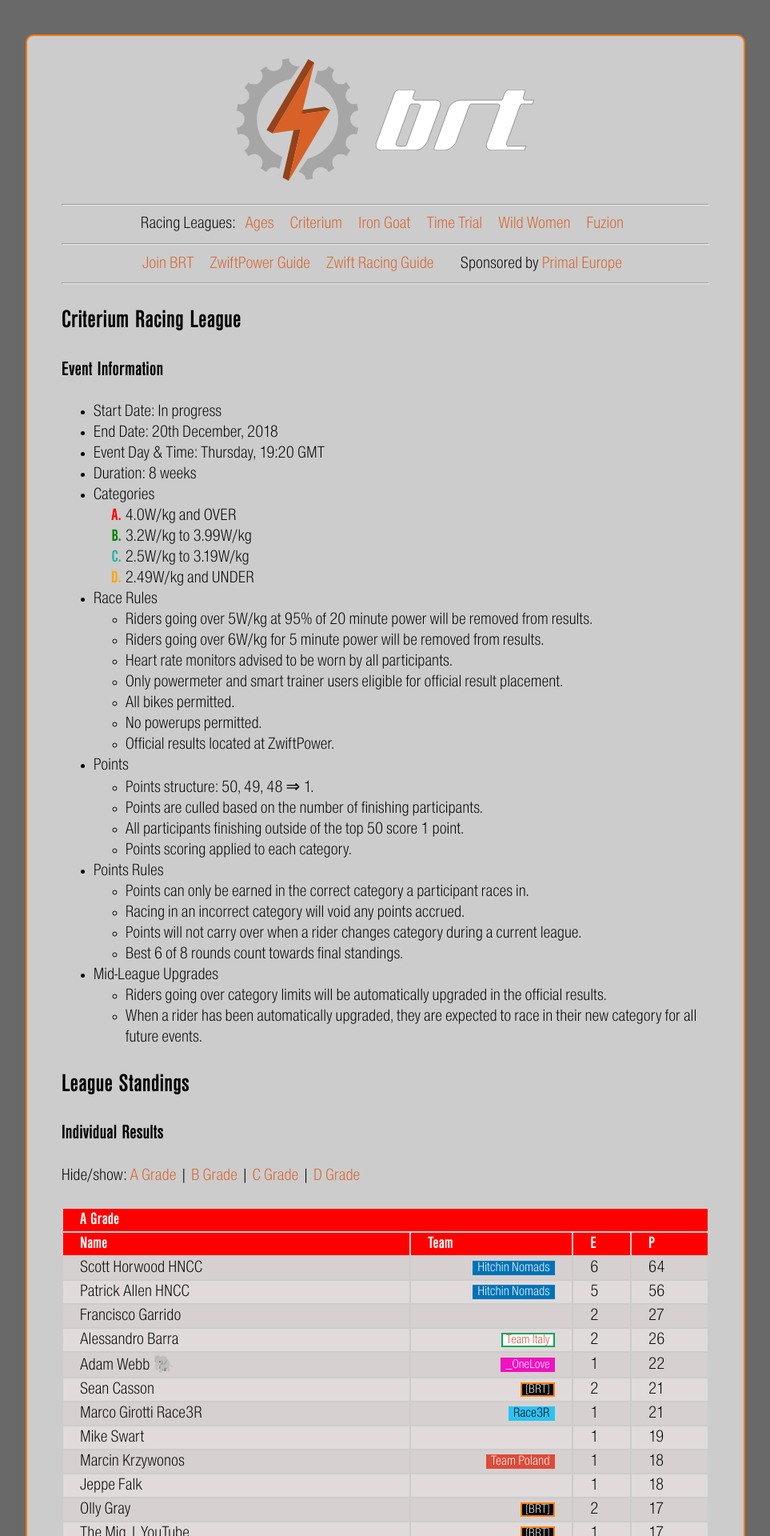
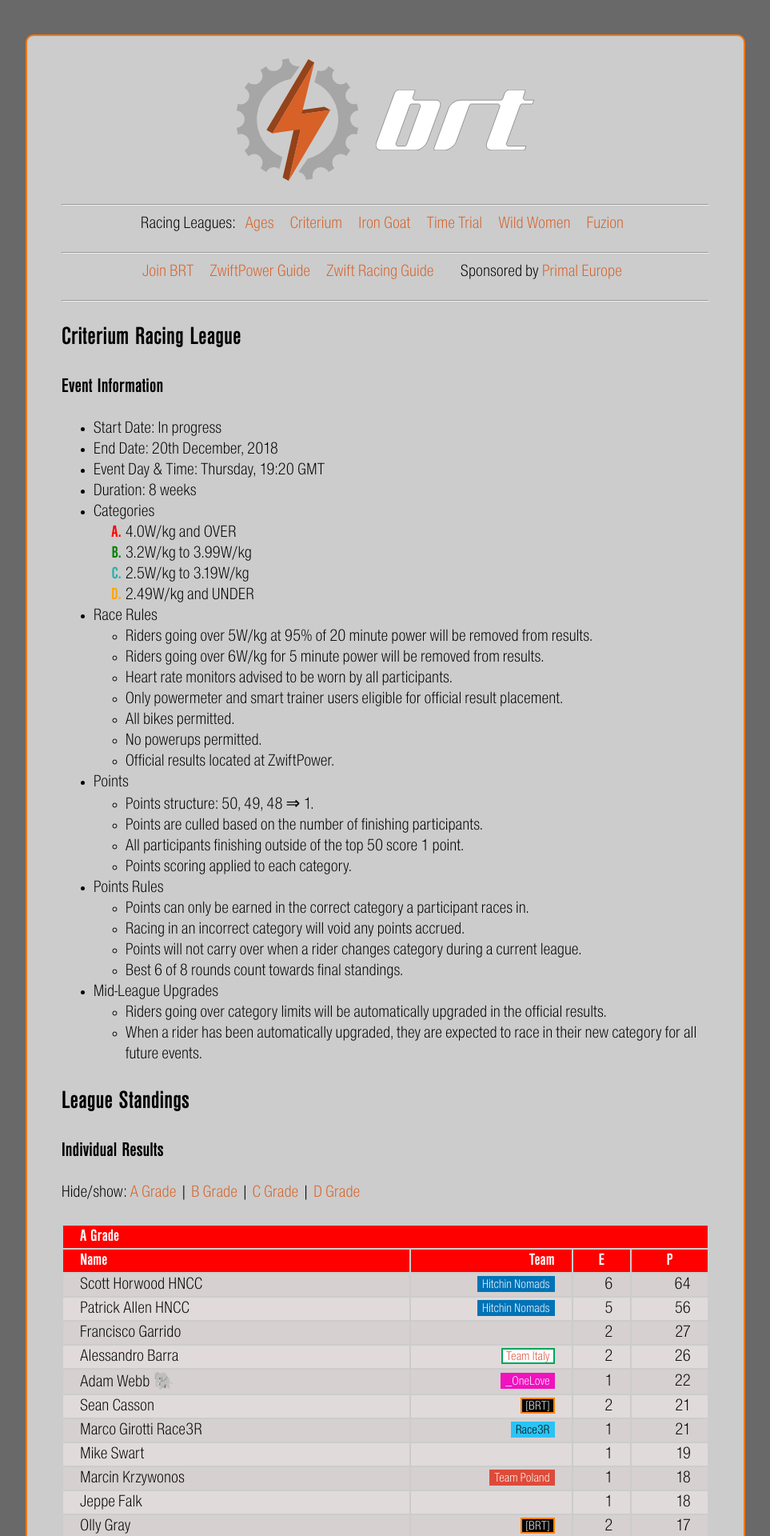
Before and after one commit to jessicah/boltrace.team, a Jekyll site: the page built from criterium-league.html, in a window 1280 px wide. Shown: the top 1920 px of the page at 80% size, without its empty margins (158-1121 px from the left). Built offline with Jekyll 4.4.1, drawn with Linux system fonts in a browser that asks for light colours.

Commit message:
Further layout cleanup, use a few more CSS classes.

```diff
--- a/_layouts/default.html
+++ b/_layouts/default.html
@@ -119,7 +119,7 @@
       padding: 0;
       margin: 0;
       padding-bottom: 0.5em;
-      display: inline;
+      display: inline-block;
     }
     ul.nav-menu > li > a {
       padding-left: 8px;
--- a/criterium-league.html
+++ b/criterium-league.html
@@ -108,13 +108,33 @@ Hide/show: <a style='cursor: pointer;' onclick='javascript:toggleGrade("a")'>A G
 <a style='cursor: pointer;' onclick='javascript:toggleGrade("c")'>C Grade</a> |
 <a style='cursor: pointer;' onclick='javascript:toggleGrade("d")'>D Grade</a>
 <br/><br/>
-<table>
+<style type='text/css'>
+#individual-results td.team-badge {
+	text-align: right;
+}
+#team-results td.team-badge {
+	text-align: left;
+}
+td.team-badge {
+	padding-top: 3px;
+	padding-bottom: 3px;
+}
+td.team-badge > span {
+	font-size: 75%;
+	padding-top: 2px;
+	padding-left: 4px;
+	padding-right: 4px;
+	border-style: solid;
+	border-width: 2px;
+}
+</style>
+<table id='individual-results'>
 	<thead class='a-grade'>
 			<tr style='background-color: red'>
 					<th colspan='4'>A Grade</th>
 				</tr>
 			<tr style='background-color: red'>
-<th>Name</th><th>Team</th><th>E</th><th>P</th>
+<th>Name</th><th style='text-align: right'>Team</th><th style='text-align: center'>E</th><th style='text-align: center'>P</th>
 </tr>
 </thead>
 <tbody class='a-grade'>
@@ -126,15 +146,15 @@ Hide/show: <a style='cursor: pointer;' onclick='javascript:toggleGrade("a")'>A G
 			{% if tnamesize > 0 %}
 				{% assign border = item.tbd %}
 				{% if border == "ffffff" %}
-					<td style='text-align: right; padding-top: 3px; padding-bottom: 3px'><span style='font-size: 80%; padding-left: 4px; padding-right: 4px; border-style: solid; border-width: 2px; background-color: {{item.tbc}}; color:{{item.tc}}; border-color: {{item.tbc}}'>{{ item.tname }}</span></td>
+					<td class='team-badge'><span style='background-color: {{item.tbc}}; color:{{item.tc}}; border-color: {{item.tbc}}'>{{ item.tname }}</span></td>
 				{% else %}
-					<td style='text-align: right; padding-top: 3px; padding-bottom: 3px'><span style='font-size: 75%; padding-left: 4px; padding-right: 4px; border-style: solid; border-width: 2px; background-color: {{item.tbc}}; color:{{item.tc}}; border-color: {{item.tbd}}'>{{ item.tname }}</span></td>
+					<td class='team-badge'><span style='background-color: {{item.tbc}}; color:{{item.tc}}; border-color: {{item.tbd}}'>{{ item.tname }}</span></td>
 				{% endif %}
 			{% else %}
-			<td>{{tnamesize}}</td>
+			<td></td>
 			{% endif %}
-			<td>{{ item.events }}</td>
-			<td>{{ item.points }}</td>
+			<td style='text-align: right'>{{ item.events }}</td>
+			<td style='text-align: right'>{{ item.points }}</td>
 	</tr>
 	{% endfor %}
 </tbody>
@@ -143,7 +163,7 @@ Hide/show: <a style='cursor: pointer;' onclick='javascript:toggleGrade("a")'>A G
 				<th colspan='4'>B Grade</th>
 			</tr>
 		<tr style='background-color: green'>
-	<th>Name</th><th>Team</th><th>E</th><th>P</th>
+	<th>Name</th><th style='text-align: right'>Team</th><th style='text-align: center'>E</th><th style='text-align: center'>P</th>
 	</tr>
 	</thead>
 <tbody class='b-grade'>
@@ -155,15 +175,15 @@ Hide/show: <a style='cursor: pointer;' onclick='javascript:toggleGrade("a")'>A G
 			{% if tnamesize > 0 %}
 				{% assign border = item.tbd %}
 				{% if border == "ffffff" %}
-					<td style='text-align: right; padding-top: 3px; padding-bottom: 3px'><span style='font-size: 75%; padding-left: 4px; padding-right: 4px; border-style: solid; border-width: 2px; background-color: {{item.tbc}}; color:{{item.tc}}; border-color: {{item.tbc}}'>{{ item.tname }}</span></td>
+					<td class='team-badge'><span style='background-color: {{item.tbc}}; color:{{item.tc}}; border-color: {{item.tbc}}'>{{ item.tname }}</span></td>
 				{% else %}
-					<td style='text-align: right; padding-top: 3px; padding-bottom: 3px'><span style='font-size: 75%; padding-left: 4px; padding-right: 4px; border-style: solid; border-width: 2px; background-color: {{item.tbc}}; color:{{item.tc}}; border-color: {{item.tbd}}'>{{ item.tname }}</span></td>
+					<td class='team-badge'><span style='background-color: {{item.tbc}}; color:{{item.tc}}; border-color: {{item.tbd}}'>{{ item.tname }}</span></td>
 				{% endif %}
 			{% else %}
-			<td>{{tnamesize}}</td>
+			<td></td>
 			{% endif %}
-			<td>{{ item.events }}</td>
-			<td>{{ item.points }}</td>
+			<td style='text-align: right'>{{ item.events }}</td>
+			<td style='text-align: right'>{{ item.points }}</td>
 	</tr>
 	{% endfor %}
 </tbody>
@@ -172,7 +192,7 @@ Hide/show: <a style='cursor: pointer;' onclick='javascript:toggleGrade("a")'>A G
 				<th colspan='4'>C Grade</th>
 			</tr>
 		<tr style='background-color: lightseagreen'>
-	<th>Name</th><th>Team</th><th>E</th><th>P</th>
+	<th>Name</th><th style='text-align: right'>Team</th><th style='text-align: center'>E</th><th style='text-align: center'>P</th>
 	</tr>
 	</thead>
 <tbody class='c-grade'>
@@ -184,15 +204,15 @@ Hide/show: <a style='cursor: pointer;' onclick='javascript:toggleGrade("a")'>A G
 			{% if tnamesize > 0 %}
 				{% assign border = item.tbd %}
 				{% if border == "ffffff" %}
-					<td style='text-align: right; padding-top: 3px; padding-bottom: 3px'><span style='font-size: 75%; padding-left: 4px; padding-right: 4px; border-style: solid; border-width: 2px; background-color: {{item.tbc}}; color:{{item.tc}}; border-color: {{item.tbc}}'>{{ item.tname }}</span></td>
+					<td class='team-badge'><span style='background-color: {{item.tbc}}; color:{{item.tc}}; border-color: {{item.tbc}}'>{{ item.tname }}</span></td>
 				{% else %}
-					<td style='text-align: right; padding-top: 3px; padding-bottom: 3px'><span style='font-size: 75%; padding-left: 4px; padding-right: 4px; border-style: solid; border-width: 2px; background-color: {{item.tbc}}; color:{{item.tc}}; border-color: {{item.tbd}}'>{{ item.tname }}</span></td>
+					<td class='team-badge'><span style='background-color: {{item.tbc}}; color:{{item.tc}}; border-color: {{item.tbd}}'>{{ item.tname }}</span></td>
 				{% endif %}
 			{% else %}
-			<td>{{tnamesize}}</td>
+			<td></td>
 			{% endif %}
-			<td>{{ item.events }}</td>
-			<td>{{ item.points }}</td>
+			<td style='text-align: right'>{{ item.events }}</td>
+			<td style='text-align: right'>{{ item.points }}</td>
 	</tr>
 	{% endfor %}
 </tbody>
@@ -201,7 +221,7 @@ Hide/show: <a style='cursor: pointer;' onclick='javascript:toggleGrade("a")'>A G
 				<th colspan='4'>D Grade</th>
 			</tr>
 		<tr style='background-color: orange'>
-	<th>Name</th><th>Team</th><th>E</th><th>P</th>
+	<th>Name</th><th style='text-align: right'>Team</th><th style='text-align: center'>E</th><th style='text-align: center'>P</th>
 	</tr>
 	</thead>
 <tbody class='d-grade'>
@@ -213,15 +233,15 @@ Hide/show: <a style='cursor: pointer;' onclick='javascript:toggleGrade("a")'>A G
 			{% if tnamesize > 0 %}
 				{% assign border = item.tbd %}
 				{% if border == "ffffff" %}
-					<td style='text-align: right; padding-top: 3px; padding-bottom: 3px'><span style='font-size: 75%; padding-left: 4px; padding-right: 4px; border-style: solid; border-width: 2px; background-color: {{item.tbc}}; color:{{item.tc}}; border-color: {{item.tbc}}'>{{ item.tname }}</span></td>
+					<td class='team-badge'><span style='background-color: {{item.tbc}}; color:{{item.tc}}; border-color: {{item.tbc}}'>{{ item.tname }}</span></td>
 				{% else %}
-					<td style='text-align: right; padding-top: 3px; padding-bottom: 3px'><span style='font-size: 75%; padding-left: 4px; padding-right: 4px; border-style: solid; border-width: 2px; background-color: {{item.tbc}}; color:{{item.tc}}; border-color: {{item.tbd}}'>{{ item.tname }}</span></td>
+					<td class='team-badge'><span style='background-color: {{item.tbc}}; color:{{item.tc}}; border-color: {{item.tbd}}'>{{ item.tname }}</span></td>
 				{% endif %}
 			{% else %}
-			<td>{{tnamesize}}</td>
+			<td></td>
 			{% endif %}
-			<td>{{ item.events }}</td>
-			<td>{{ item.points }}</td>
+			<td style='text-align: right'>{{ item.events }}</td>
+			<td style='text-align: right'>{{ item.points }}</td>
 	</tr>
 	{% endfor %}
 </tbody>
@@ -237,13 +257,13 @@ Hide/show: <a style='cursor: pointer;' onclick='javascript:toggleTeamGrade("a")'
 <a style='cursor: pointer;' onclick='javascript:toggleTeamGrade("c")'>C Grade</a> |
 <a style='cursor: pointer;' onclick='javascript:toggleTeamGrade("d")'>D Grade</a>
 <br/><br/>
-<table>
+<table id='team-results'>
 	<thead class='a-team-grade'>
 		<tr style='background-color: red'>
 			<th colspan='3'>A Grade</th>
 		</tr>
 	<tr style='background-color: red'>
-<th>Team</th><th>Results</th><th>Points</th>
+<th>Team</th><th style='text-align: right'>Results</th><th style='text-align: right'>Points</th>
 </tr>
 </thead>
 <tbody class='a-team-grade'>
@@ -253,9 +273,9 @@ Hide/show: <a style='cursor: pointer;' onclick='javascript:toggleTeamGrade("a")'
 		{% assign tnamesize = item.tname.size %}
 		{% assign border = item.tbd %}
 		{% if border == "ffffff" %}
-			<td style='padding-top: 3px; padding-bottom: 3px'><span style='font-size: 75%; padding-left: 4px; padding-right: 4px; border-style: solid; border-width: 2px; background-color: {{item.tbc}}; color:{{item.tc}}; border-color: {{item.tbc}}'>{{ item.tname }}</span></td>
+			<td class='team-badge'><span style='background-color: {{item.tbc}}; color:{{item.tc}}; border-color: {{item.tbc}}'>{{ item.tname }}</span></td>
 		{% else %}
-			<td style='padding-top: 3px; padding-bottom: 3px'><span style='font-size: 75%; padding-left: 4px; padding-right: 4px; border-style: solid; border-width: 2px; background-color: {{item.tbc}}; color:{{item.tc}}; border-color: {{item.tbd}}'>{{ item.tname }}</span></td>
+			<td class='team-badge'><span style='background-color: {{item.tbc}}; color:{{item.tc}}; border-color: {{item.tbd}}'>{{ item.tname }}</span></td>
 		{% endif %}
 	<td style='text-align:right'>{{ item.events }}</td>
 	<td style='text-align:right'>{{ item.points }}</td>
@@ -267,7 +287,7 @@ Hide/show: <a style='cursor: pointer;' onclick='javascript:toggleTeamGrade("a")'
 				<th colspan='3'>B Grade</th>
 			</tr>
 		<tr style='background-color: green'>
-	<th>Team</th><th>Results</th><th>Points</th>
+	<th>Team</th><th style='text-align: right'>Results</th><th style='text-align: right'>Points</th>
 	</tr>
 	</thead>
 <tbody class='b-team-grade'>
@@ -277,9 +297,9 @@ Hide/show: <a style='cursor: pointer;' onclick='javascript:toggleTeamGrade("a")'
 			{% assign tnamesize = item.tname.size %}
 				{% assign border = item.tbd %}
 				{% if border == "ffffff" %}
-					<td style='padding-top: 3px; padding-bottom: 3px'><span style='font-size: 75%; padding-left: 4px; padding-right: 4px; border-style: solid; border-width: 2px; background-color: {{item.tbc}}; color:{{item.tc}}; border-color: {{item.tbc}}'>{{ item.tname }}</span></td>
+					<td class='team-badge'><span style='background-color: {{item.tbc}}; color:{{item.tc}}; border-color: {{item.tbc}}'>{{ item.tname }}</span></td>
 				{% else %}
-					<td style='padding-top: 3px; padding-bottom: 3px'><span style='font-size: 75%; padding-left: 4px; padding-right: 4px; border-style: solid; border-width: 2px; background-color: {{item.tbc}}; color:{{item.tc}}; border-color: {{item.tbd}}'>{{ item.tname }}</span></td>
+					<td class='team-badge'><span style='background-color: {{item.tbc}}; color:{{item.tc}}; border-color: {{item.tbd}}'>{{ item.tname }}</span></td>
 				{% endif %}
 			<td style='text-align:right'>{{ item.events }}</td>
 			<td style='text-align:right'>{{ item.points }}</td>
@@ -291,7 +311,7 @@ Hide/show: <a style='cursor: pointer;' onclick='javascript:toggleTeamGrade("a")'
 				<th colspan='3'>C Grade</th>
 			</tr>
 		<tr style='background-color: lightseagreen'>
-		<th>Team</th><th>Results</th><th>Points</th>
+		<th>Team</th><th style='text-align: right'>Results</th><th style='text-align: right'>Points</th>
 	</tr>
 	</thead>
 <tbody class='c-team-grade'>
@@ -301,9 +321,9 @@ Hide/show: <a style='cursor: pointer;' onclick='javascript:toggleTeamGrade("a")'
 		{% assign tnamesize = item.tname.size %}
 		{% assign border = item.tbd %}
 		{% if border == "ffffff" %}
-			<td style='padding-top: 3px; padding-bottom: 3px'><span style='font-size: 75%; padding-left: 4px; padding-right: 4px; border-style: solid; border-width: 2px; background-color: {{item.tbc}}; color:{{item.tc}}; border-color: {{item.tbc}}'>{{ item.tname }}</span></td>
+			<td class='team-badge'><span style='background-color: {{item.tbc}}; color:{{item.tc}}; border-color: {{item.tbc}}'>{{ item.tname }}</span></td>
 		{% else %}
-			<td style='padding-top: 3px; padding-bottom: 3px'><span style='font-size: 75%; padding-left: 4px; padding-right: 4px; border-style: solid; border-width: 2px; background-color: {{item.tbc}}; color:{{item.tc}}; border-color: {{item.tbd}}'>{{ item.tname }}</span></td>
+			<td class='team-badge'><span style='background-color: {{item.tbc}}; color:{{item.tc}}; border-color: {{item.tbd}}'>{{ item.tname }}</span></td>
 		{% endif %}
 	<td style='text-align:right'>{{ item.events }}</td>
 	<td style='text-align:right'>{{ item.points }}</td>
@@ -315,7 +335,7 @@ Hide/show: <a style='cursor: pointer;' onclick='javascript:toggleTeamGrade("a")'
 				<th colspan='3'>D Grade</th>
 			</tr>
 		<tr style='background-color: orange'>
-			<th>Team</th><th>Results</th><th>Points</th>
+			<th>Team</th><th style='text-align: right'>Results</th><th style='text-align: right'>Points</th>
 	</tr>
 	</thead>
 <tbody class='d-team-grade'>
@@ -325,9 +345,9 @@ Hide/show: <a style='cursor: pointer;' onclick='javascript:toggleTeamGrade("a")'
 		{% assign tnamesize = item.tname.size %}
 		{% assign border = item.tbd %}
 		{% if border == "ffffff" %}
-			<td style='padding-top: 3px; padding-bottom: 3px'><span style='font-size: 75%; padding-left: 4px; padding-right: 4px; border-style: solid; border-width: 2px; background-color: {{item.tbc}}; color:{{item.tc}}; border-color: {{item.tbc}}'>{{ item.tname }}</span></td>
+			<td class='team-badge'><span style='background-color: {{item.tbc}}; color:{{item.tc}}; border-color: {{item.tbc}}'>{{ item.tname }}</span></td>
 		{% else %}
-			<td style='padding-top: 3px; padding-bottom: 3px'><span style='font-size: 75%; padding-left: 4px; padding-right: 4px; border-style: solid; border-width: 2px; background-color: {{item.tbc}}; color:{{item.tc}}; border-color: {{item.tbd}}'>{{ item.tname }}</span></td>
+			<td class='team-badge'><span style='background-color: {{item.tbc}}; color:{{item.tc}}; border-color: {{item.tbd}}'>{{ item.tname }}</span></td>
 		{% endif %}
 	<td style='text-align:right'>{{ item.events }}</td>
 	<td style='text-align:right'>{{ item.points }}</td>
```
